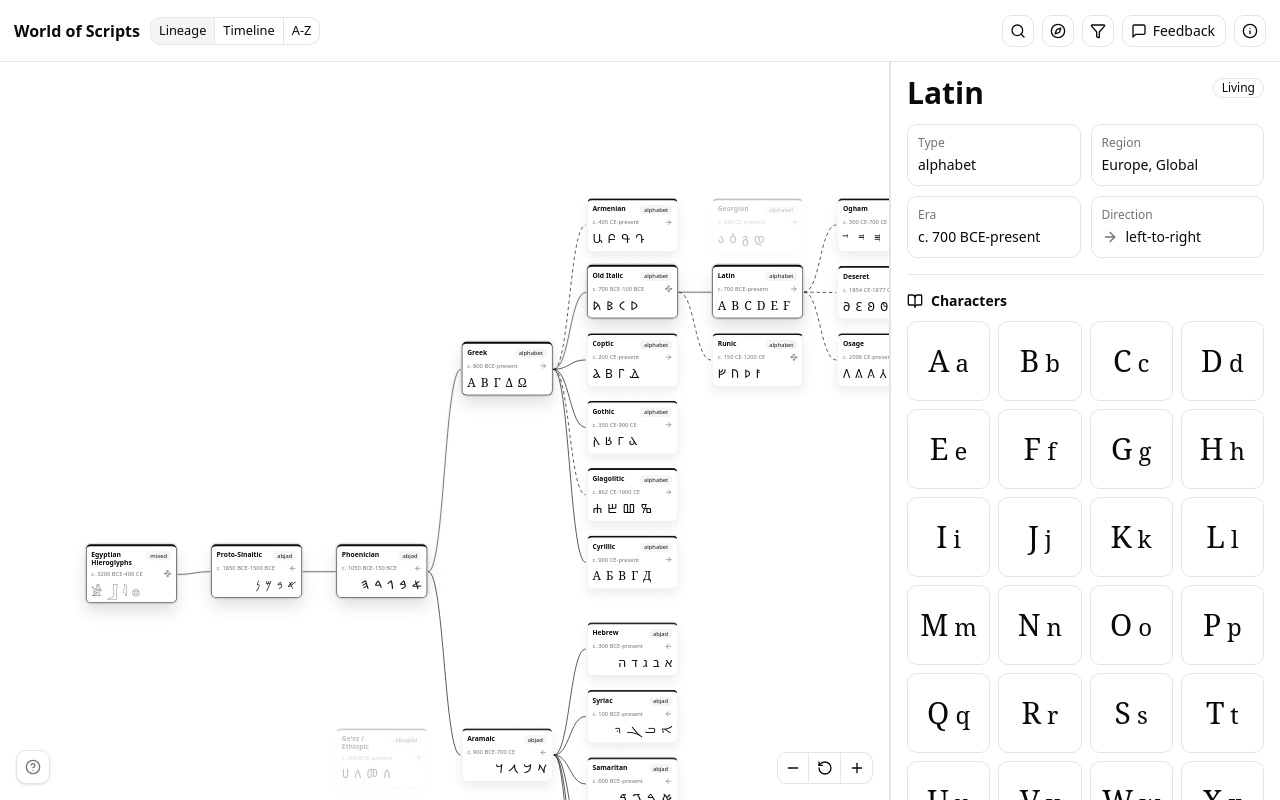
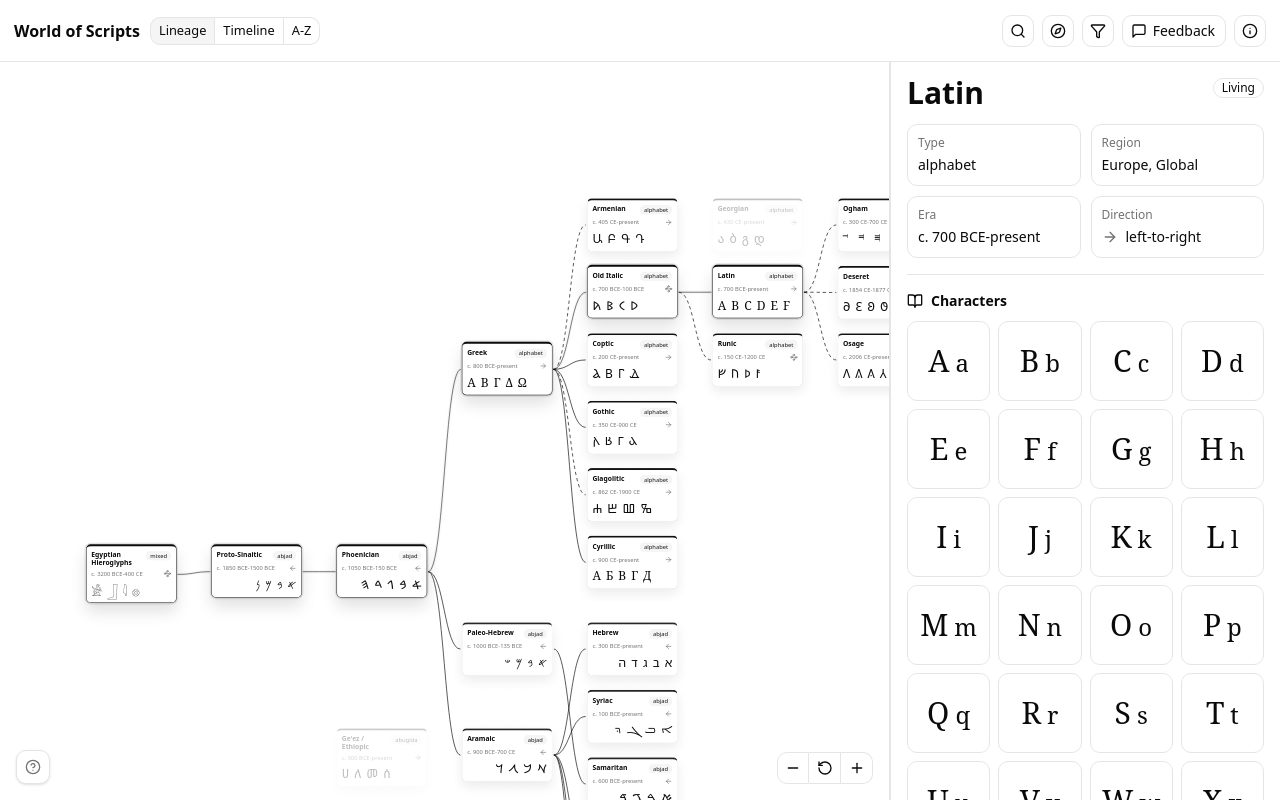
Before and after one commit to sichengchen/world-of-scripts, a React (Vite) app: page / in a window 1280 px wide. Built offline with nearby package versions, Linux system fonts and the light colour scheme; a web font is replaced by a local one.

Commit message:
fix: correct script fact metadata

```diff
--- a/src/App.tsx
+++ b/src/App.tsx
@@ -85,7 +85,7 @@ const mobileSheetRatio = 0.48
 const mobileSheetGap = 12
 const letterBasedTypes: ScriptNode['type'][] = ['alphabet', 'abjad', 'abugida', 'featural']
 const representativeExampleLimit = 16
-const finiteInventoryTypes: ScriptNode['type'][] = [...letterBasedTypes, 'syllabary']
+const finiteInventoryTypes: ScriptNode['type'][] = [...letterBasedTypes, 'syllabary', 'semisyllabary']
 const repositoryUrl = 'https://github.com/sichengchen/world-of-scripts'
 const feedbackUrl = `${repositoryUrl}/issues`
 const referenceLinks = [
--- a/src/data/scripts.ts
+++ b/src/data/scripts.ts
@@ -3,6 +3,7 @@ export type ScriptType =
   | 'abjad'
   | 'abugida'
   | 'syllabary'
+  | 'semisyllabary'
   | 'featural'
   | 'logographic'
   | 'mixed'
@@ -13,6 +14,7 @@ export type ScriptStatus = 'living' | 'historical' | 'revived' | 'constructed'
 export type ScriptNode = {
   id: string
   name: string
+  // Display label in the script or community language; not always a formal script autonym.
   nativeName?: string
   type: ScriptType
   status: ScriptStatus
@@ -22,6 +24,7 @@ export type ScriptNode = {
   direction?: 'ltr' | 'rtl' | 'ttb' | 'btt' | 'mixed'
   unicodeBlock?: string[]
   inventoryMode?: 'full' | 'representative'
+  // For scripts without practical Unicode glyphs, these may be modern descendants or labels.
   sampleGlyphs: string[]
   visualGlyphs?: Array<{
     label: string
@@ -161,6 +164,29 @@ export const scripts: ScriptNode[] = [
     ],
   },
   {
+    id: 'paleo-hebrew',
+    name: 'Paleo-Hebrew',
+    type: 'abjad',
+    status: 'historical',
+    region: ['Levant'],
+    startYear: -1000,
+    endYear: -135,
+    direction: 'rtl',
+    unicodeBlock: ['Phoenician'],
+    sampleGlyphs: ['𐤀', '𐤁', '𐤌', '𐤔'],
+    characterRows: characterRows(
+      '𐤀 𐤁 𐤂 𐤃 𐤄 𐤅 𐤆 𐤇 𐤈 𐤉 𐤊 𐤋 𐤌 𐤍 𐤎 𐤏 𐤐 𐤑 𐤒 𐤓 𐤔 𐤕',
+      'aleph|beth|gimel|daleth|he|waw|zayin|heth|teth|yodh|kaph|lamedh|mem|nun|samekh|ayin|pe|tsade|qoph|resh|shin|taw',
+    ),
+    summary:
+      'An ancient Hebrew-script branch used in the southern Levant before square Hebrew became dominant. Samaritan writing preserves a related continuation of this branch.',
+    notes: ['Glyphs shown use encoded Phoenician forms as readable representatives for closely related Paleo-Hebrew letterforms.'],
+    sources: [
+      { label: 'Wikipedia', url: 'https://en.wikipedia.org/wiki/Paleo-Hebrew_alphabet' },
+      { label: 'Unicode', url: 'https://www.unicode.org/charts/PDF/U10900.pdf' },
+    ],
+  },
+  {
     id: 'old-italic',
     name: 'Old Italic',
     type: 'alphabet',
@@ -222,7 +248,8 @@ export const scripts: ScriptNode[] = [
       'ⲁ ⲃ ⲅ ⲇ ⲉ ⲋ ⲍ ⲏ ⲑ ⲓ ⲕ ⲗ ⲙ ⲛ ⲝ ⲟ ⲡ ⲣ ⲥ ⲧ ⲩ ⲫ ⲭ ⲯ ⲱ ϣ ϥ ϧ ϩ ϫ ϭ ϯ',
     ),
     summary:
-      'An Egyptian Christian script based largely on Greek letters with additional signs from Demotic for Egyptian sounds.',
+      'An Egyptian Christian script based largely on Greek letters with additional signs from Demotic for Egyptian sounds. It remains in liturgical use today.',
+    notes: ['Historical here means no longer a broad vernacular script, not extinct from use.'],
     sources: [
       { label: 'Wikipedia', url: 'https://en.wikipedia.org/wiki/Coptic_alphabet' },
       { label: 'Unicode', url: 'https://www.unicode.org/charts/PDF/U2C80.pdf' },
@@ -782,28 +809,28 @@ export const scripts: ScriptNode[] = [
     visualGlyphs: [
       {
         label: 'sun / day',
-        sourceLabel: 'Oracle bone script reference',
+        sourceLabel: 'Schematic oracle-bone-style drawing',
         sourceUrl: 'https://en.wikipedia.org/wiki/Oracle_bone_script',
         viewBox: '0 0 64 64',
         paths: ['M20 10 L45 15 L42 52 L18 48 Z', 'M25 29 L39 31'],
       },
       {
         label: 'moon',
-        sourceLabel: 'Oracle bone script reference',
+        sourceLabel: 'Schematic oracle-bone-style drawing',
         sourceUrl: 'https://en.wikipedia.org/wiki/Oracle_bone_script',
         viewBox: '0 0 64 64',
         paths: ['M40 9 C24 15 18 30 24 46 C28 55 39 58 47 50 C36 49 29 40 30 29 C31 20 35 14 40 9 Z'],
       },
       {
         label: 'mountain',
-        sourceLabel: 'Oracle bone script reference',
+        sourceLabel: 'Schematic oracle-bone-style drawing',
         sourceUrl: 'https://en.wikipedia.org/wiki/Oracle_bone_script',
         viewBox: '0 0 64 64',
         paths: ['M13 48 L24 18 L33 47 L42 14 L53 48', 'M10 49 L56 49'],
       },
       {
         label: 'water',
-        sourceLabel: 'Oracle bone script reference',
+        sourceLabel: 'Schematic oracle-bone-style drawing',
         sourceUrl: 'https://en.wikipedia.org/wiki/Oracle_bone_script',
         viewBox: '0 0 64 64',
         paths: ['M33 8 C24 20 43 28 30 39 C24 44 25 52 35 57', 'M18 18 C22 25 22 34 15 42', 'M49 18 C44 27 44 35 52 44'],
@@ -811,6 +838,7 @@ export const scripts: ScriptNode[] = [
     ],
     summary:
       'The earliest widely attested stage of Chinese writing, ancestral to later Chinese characters. It belongs to a separate logographic lineage.',
+    notes: ['Modern Chinese descendant characters and schematic drawings are shown because oracle bone script is not represented as ordinary text glyphs here.'],
     sources: [
       { label: 'Wikipedia', url: 'https://en.wikipedia.org/wiki/Oracle_bone_script' },
       { label: 'World Writing Systems', url: 'https://www.worldswritingsystems.org/' },
@@ -900,6 +928,7 @@ export const scripts: ScriptNode[] = [
     ],
     summary:
       'A logosyllabic Mesoamerican writing system. It is included as a separate world writing tradition rather than an alphabetic descendant.',
+    notes: ['Latin strings are transliterations or labels; the visual signs are schematic examples.'],
     sources: [
       { label: 'Wikipedia', url: 'https://en.wikipedia.org/wiki/Maya_script' },
       { label: 'World Writing Systems', url: 'https://www.worldswritingsystems.org/' },
@@ -1003,7 +1032,7 @@ export const scripts: ScriptNode[] = [
     id: 'bopomofo',
     name: 'Bopomofo',
     nativeName: '注音符號',
-    type: 'alphabet',
+    type: 'semisyllabary',
     status: 'living',
     region: ['East Asia'],
     startYear: 1913,
@@ -1016,7 +1045,7 @@ export const scripts: ScriptNode[] = [
       'b|p|m|f|d|t|n|l|g|k|h|j|q|x|zh|ch|sh|r|z|c|s|a|o|e|eh|ai|ei|ao|ou|an|en|ang|eng|er|i|u|yu',
     ),
     summary:
-      'A phonetic script for Mandarin, used especially in Taiwan. Its forms are drawn from older Chinese character shapes and strokes.',
+      'A Mandarin phonetic semisyllabary used especially in Taiwan, with symbols for initials, medials, finals, and tones. Its forms are drawn from older Chinese character shapes and strokes.',
     sources: [
       { label: 'World Writing Systems', url: 'https://www.worldswritingsystems.org/' },
       { label: 'Wikipedia', url: 'https://en.wikipedia.org/wiki/Bopomofo' },
@@ -1076,7 +1105,7 @@ export const scripts: ScriptNode[] = [
     name: 'Nüshu',
     nativeName: '女书',
     type: 'syllabary',
-    status: 'living',
+    status: 'revived',
     region: ['East Asia'],
     startYear: 1200,
     endYear: 'present',
@@ -1089,7 +1118,8 @@ export const scripts: ScriptNode[] = [
         .split(' ')
         .map((glyph) => ({ glyph })),
     summary:
-      'A syllabic script historically used by women in Jiangyong, China. The encoded inventory is large, so the app shows representative signs.',
+      'A syllabic script historically used by women in Jiangyong, China, now preserved through cultural transmission and revival work. The encoded inventory is large, so the app shows representative signs.',
+    notes: ['The early date is approximate; Nüshu origins are uncertain.'],
     sources: [
       { label: 'World Writing Systems', url: 'https://www.worldswritingsystems.org/' },
       { label: 'Wikipedia', url: 'https://en.wikipedia.org/wiki/N%C3%BCshu' },
@@ -1777,6 +1807,7 @@ export const edges: ScriptEdge[] = [
   { from: 'greek', to: 'gothic', relationship: 'adapted_from', confidence: 'high', sources: ['https://en.wikipedia.org/wiki/Gothic_alphabet'] },
   { from: 'greek', to: 'cyrillic', relationship: 'adapted_from', confidence: 'high', sources: ['https://en.wikipedia.org/wiki/Cyrillic_script'] },
   { from: 'phoenician', to: 'aramaic', relationship: 'descended', confidence: 'high', sources: ['https://en.wikipedia.org/wiki/Aramaic_alphabet'] },
+  { from: 'phoenician', to: 'paleo-hebrew', relationship: 'descended', confidence: 'high', sources: ['https://en.wikipedia.org/wiki/Paleo-Hebrew_alphabet'] },
   { from: 'aramaic', to: 'hebrew', relationship: 'adapted_from', confidence: 'high', sources: ['https://en.wikipedia.org/wiki/Hebrew_alphabet'] },
   { from: 'aramaic', to: 'syriac', relationship: 'descended', confidence: 'high', sources: ['https://en.wikipedia.org/wiki/Syriac_alphabet'] },
   { from: 'aramaic', to: 'nabataean', relationship: 'descended', confidence: 'high', sources: ['https://en.wikipedia.org/wiki/Nabataean_script'] },
@@ -1811,9 +1842,9 @@ export const edges: ScriptEdge[] = [
   { from: 'brahmi', to: 'sundanese', relationship: 'descended', confidence: 'high', sources: ['https://en.wikipedia.org/wiki/Sundanese_script'] },
   { from: 'brahmi', to: 'tagalog', relationship: 'descended', confidence: 'high', sources: ['https://en.wikipedia.org/wiki/Baybayin'] },
   { from: 'thai', to: 'lao', relationship: 'adapted_from', confidence: 'medium', sources: ['https://en.wikipedia.org/wiki/Lao_script'] },
-  { from: 'aramaic', to: 'samaritan', relationship: 'descended', confidence: 'high', sources: ['https://en.wikipedia.org/wiki/Samaritan_script'] },
+  { from: 'paleo-hebrew', to: 'samaritan', relationship: 'descended', confidence: 'high', sources: ['https://en.wikipedia.org/wiki/Samaritan_script', 'https://en.wikipedia.org/wiki/Paleo-Hebrew_alphabet'] },
   { from: 'aramaic', to: 'mandaic', relationship: 'descended', confidence: 'high', sources: ['https://en.wikipedia.org/wiki/Mandaic_alphabet'] },
-  { from: 'aramaic', to: 'mongolian', relationship: 'descended', confidence: 'medium', sources: ['https://en.wikipedia.org/wiki/Mongolian_script'] },
+  { from: 'aramaic', to: 'mongolian', relationship: 'descended', confidence: 'medium', note: 'Shortcut for the Central Asian branch via Sogdian and Old Uyghur, which are not represented as separate nodes.', sources: ['https://en.wikipedia.org/wiki/Mongolian_script'] },
   { from: 'latin', to: 'deseret', relationship: 'influenced_by', confidence: 'medium', sources: ['https://en.wikipedia.org/wiki/Deseret_alphabet'] },
   { from: 'latin', to: 'osage', relationship: 'influenced_by', confidence: 'medium', sources: ['https://en.wikipedia.org/wiki/Osage_script'] },
 ]
@@ -1846,6 +1877,7 @@ export const scriptTypes: ScriptType[] = [
   'abjad',
   'abugida',
   'syllabary',
+  'semisyllabary',
   'featural',
   'logographic',
   'mixed',
--- a/src/data/validate.ts
+++ b/src/data/validate.ts
@@ -1,7 +1,7 @@
 import { edges, guidedTraces, scripts, scriptTypes } from './scripts'
 
 const letterBasedTypes = ['alphabet', 'abjad', 'abugida', 'featural']
-const finiteInventoryTypes = [...letterBasedTypes, 'syllabary']
+const finiteInventoryTypes = [...letterBasedTypes, 'syllabary', 'semisyllabary']
 const representativeExampleLimit = 16
 
 export function validateContent() {
--- a/src/graph.ts
+++ b/src/graph.ts
@@ -42,6 +42,7 @@ const typeColors: Record<ScriptNode['type'], string> = {
   abjad: '#262626',
   abugida: '#404040',
   syllabary: '#525252',
+  semisyllabary: '#5c5c5c',
   featural: '#666666',
   logographic: '#737373',
   mixed: '#858585',
@@ -65,6 +66,7 @@ const lineagePositions: Record<string, { x: number; y: number }> = {
   gothic: { x: 1060, y: 300 },
   glagolitic: { x: 1060, y: 440 },
   cyrillic: { x: 1060, y: 580 },
+  'paleo-hebrew': { x: 800, y: 760 },
   aramaic: { x: 800, y: 980 },
   hebrew: { x: 1060, y: 760 },
   syriac: { x: 1060, y: 900 },
```
